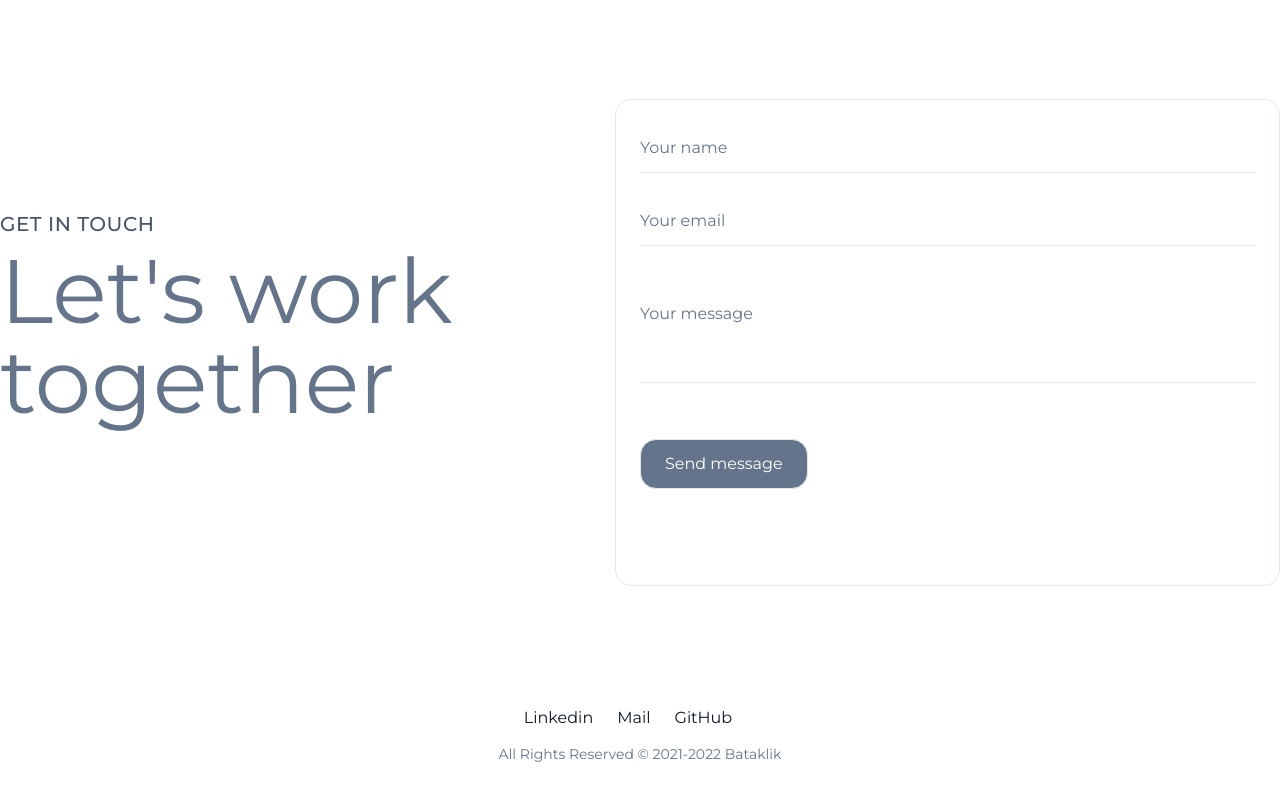
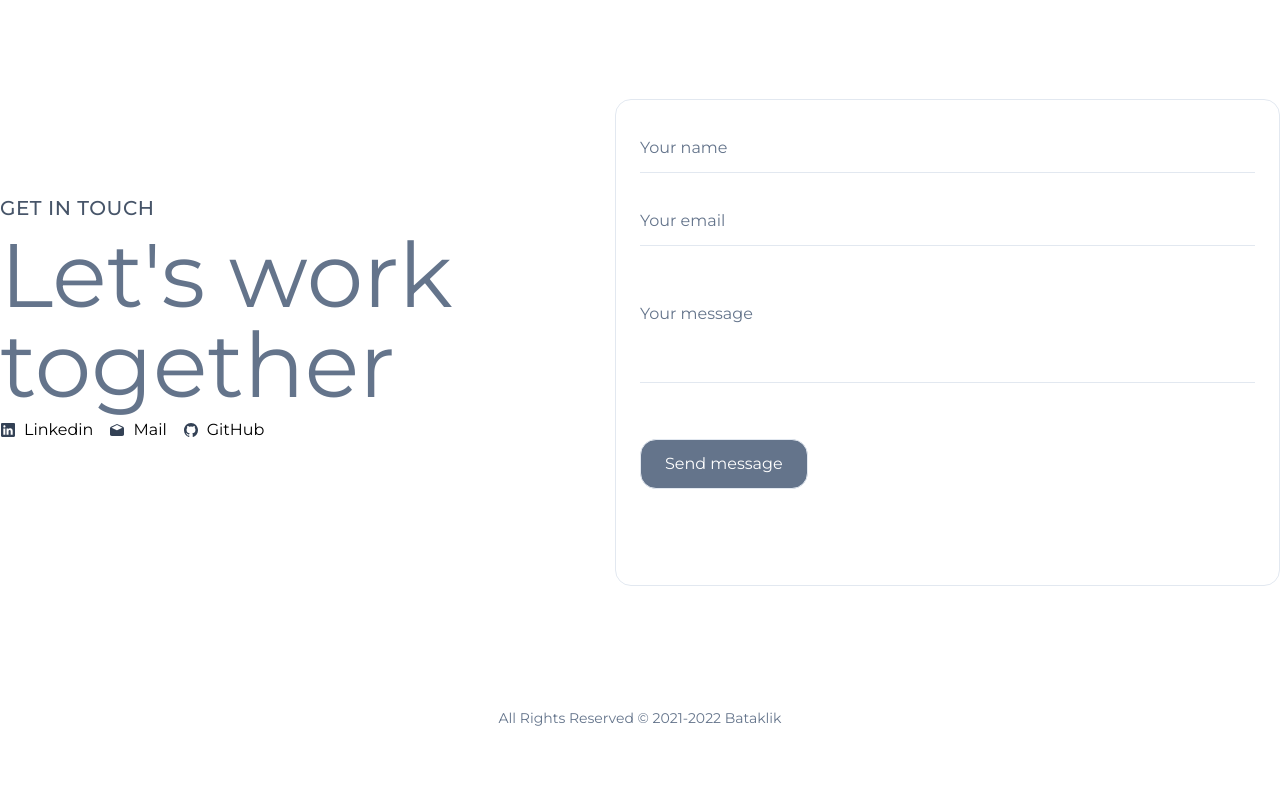
Before and after one commit to Bataklik/Bataklik-Portfolio, a Next.js app: page / in a window 1280 px wide. Shown: the part 2694-3494 px from the top of the page. After the commit the page ends 3464 px from the top, so only its background shows below. Built offline with nearby package versions, Linux system fonts and the light colour scheme.

Commit message:
feat: :white_check_mark: Update Social links

```diff
--- a/src/components/core/Contact/index.tsx
+++ b/src/components/core/Contact/index.tsx
@@ -1,5 +1,6 @@
 import React from "react";
 import { motion } from "framer-motion";
+import { IoLogoGithub, IoLogoLinkedin, IoMailOpen } from "react-icons/io5";
 
 const fadeIn = (direction: string, delay: number) => {
   return {
@@ -22,6 +23,23 @@ const fadeIn = (direction: string, delay: number) => {
   };
 };
 export function ContactSection({}) {
+  const socialLinks = [
+    {
+      name: "Linkedin",
+      link: "https://www.linkedin.com/in/burak-balci-491289210/",
+      icon: IoLogoLinkedin,
+    },
+    {
+      name: "Mail",
+      link: "mailto:burak.balci@student.hogent.be",
+      icon: IoMailOpen,
+    },
+    {
+      name: "GitHub",
+      link: "https://github.com/Bataklik",
+      icon: IoLogoGithub,
+    },
+  ];
   return (
     <motion.section
       initial={{ opacity: 0 }}
@@ -43,9 +61,22 @@ export function ContactSection({}) {
               <h4 className="text-xl uppercase text-gray-600 font-medium mb-2 tracking-wide">
                 Get in Touch
               </h4>
-              <h2 className="text-[45px] lg:text-[90px] leading-none mb-12 text-gray-500">
+              <h2 className="text-[45px] lg:text-[90px] leading-none mb-2 text-gray-500">
                 Let&apos;s work <br /> together
               </h2>
+              <div className="flex gap-4 mb-12">
+                {socialLinks.map(sl => (
+                  <div
+                    className="flex justify-center items-center gap-2"
+                    key={sl.name}
+                  >
+                    <sl.icon className="text-slate-700" />
+                    <a href={sl.link} target="_blank" rel="noreferrer">
+                      {sl.name}
+                    </a>
+                  </div>
+                ))}
+              </div>
             </div>
           </motion.div>
           {/* {Form} */}
--- a/src/components/layout/Footer.tsx
+++ b/src/components/layout/Footer.tsx
@@ -19,20 +19,6 @@ export function Footer() {
   return (
     <footer id="footer" className="mt-4 p-4 md:p-8 lg:p-10 ">
       <div className="mx-auto max-w-screen-xl text-center">
-        <ul className="flex flex-wrap justify-center items-center mb-3 text-gray-900">
-          {socialLinks.map(sl => (
-            <li key={sl.name}>
-              <a
-                href={sl.link}
-                target="_blank"
-                className="mr-4 hover:underline md:mr-6"
-                rel="noreferrer"
-              >
-                {sl.name}
-              </a>
-            </li>
-          ))}
-        </ul>
         <span className="text-sm text-gray-500 sm:text-center">
           All Rights Reserved © 2021-2022{" "}
           <a href="#" className="hover:underline">
```
